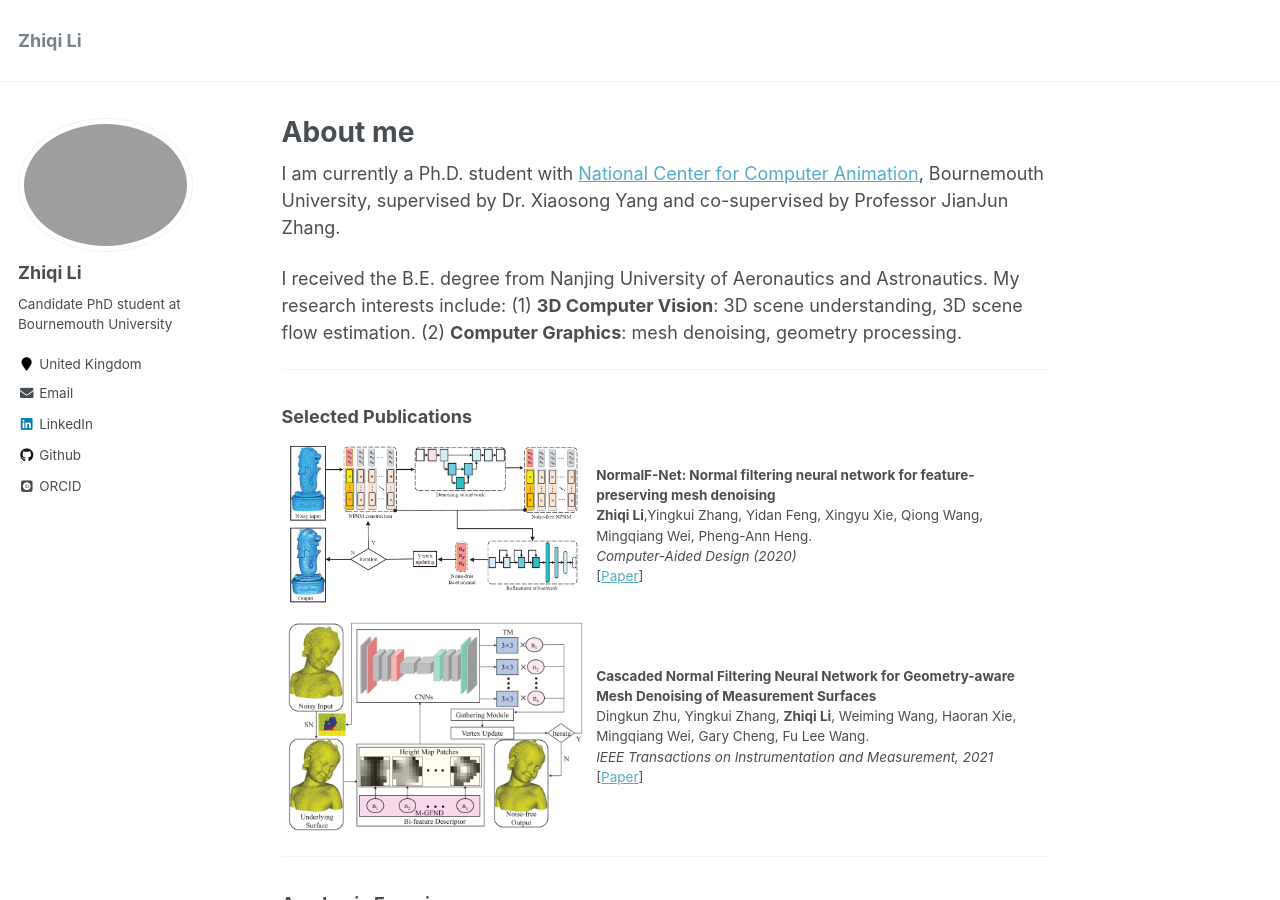
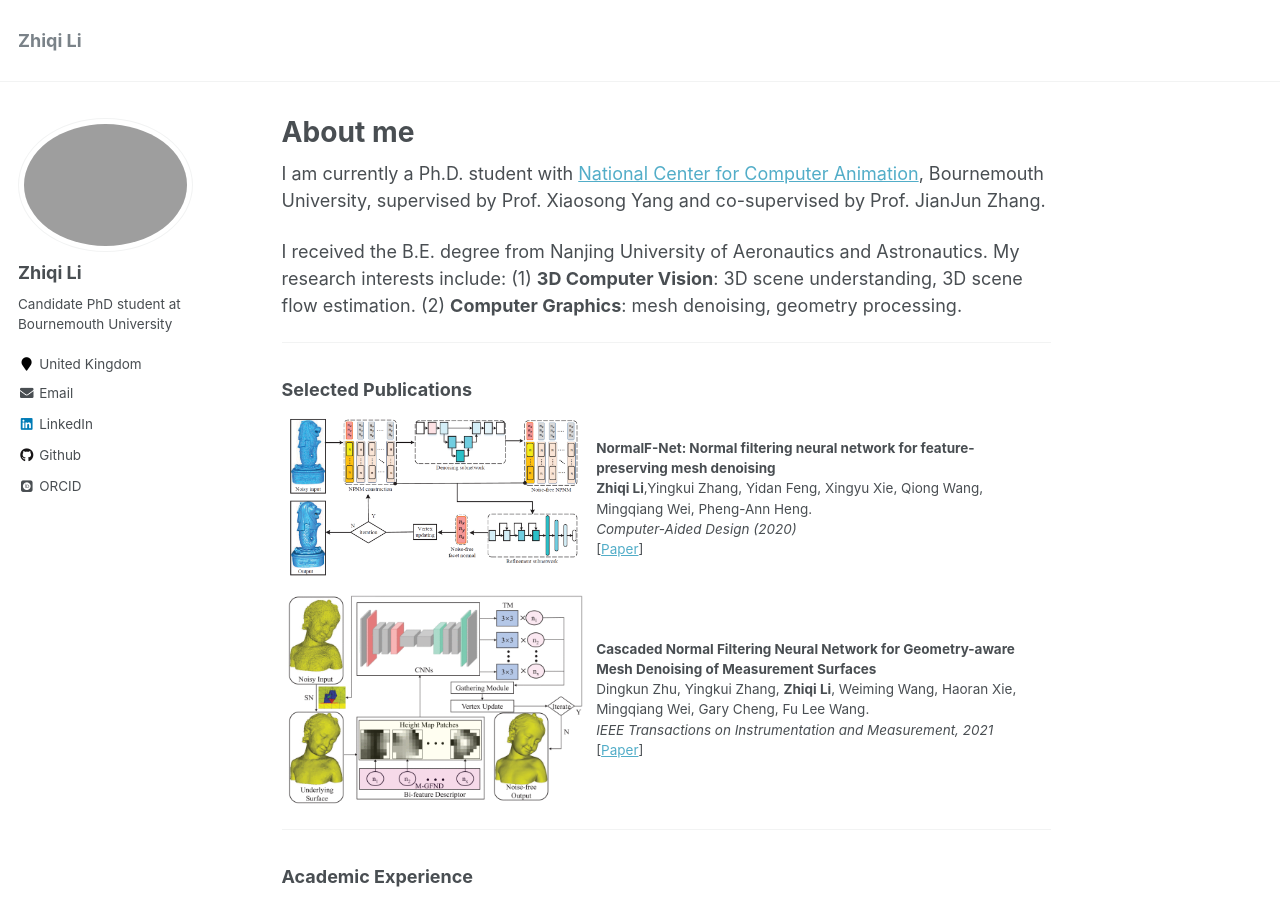
Before and after one commit to lizhiqihhh/lizhiqihhh.github.io, a Jekyll site: the page built from _pages/about.md, in a window 1280 px wide and 900 px high. Built offline with Jekyll 4.4.1, drawn with Linux system fonts in a browser that asks for light colours; some web fonts are replaced.

Commit message:
Update about.md

```diff
--- a/_pages/about.md
+++ b/_pages/about.md
@@ -8,7 +8,7 @@ redirect_from:
   - /about.html
 ---
 
-I am currently a Ph.D. student with [National Center for Computer Animation](https://www.bournemouth.ac.uk/about/our-faculties/faculty-media-communication/national-centre-computer-animation), Bournemouth University, supervised by  Dr. Xiaosong Yang and co-supervised by Professor JianJun Zhang.
+I am currently a Ph.D. student with [National Center for Computer Animation](https://www.bournemouth.ac.uk/about/our-faculties/faculty-media-communication/national-centre-computer-animation), Bournemouth University, supervised by Prof. Xiaosong Yang and co-supervised by Prof. JianJun Zhang.
 
 I received the B.E. degree from Nanjing University of Aeronautics and Astronautics.
 My research interests include: (1) **3D Computer Vision**: 3D scene understanding, 3D scene flow estimation. (2) **Computer Graphics**: mesh denoising, geometry processing.
```
